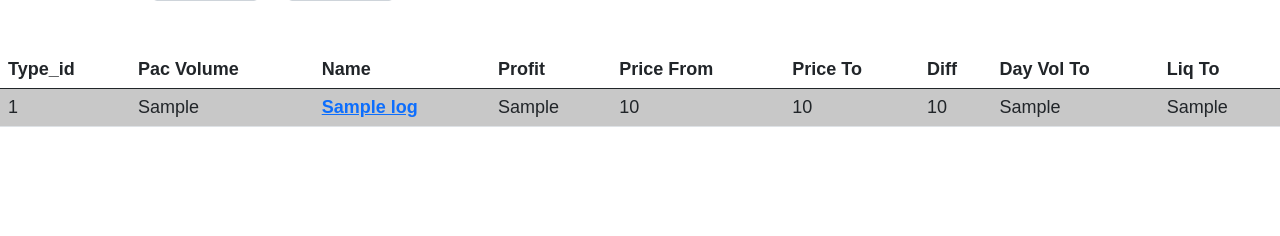
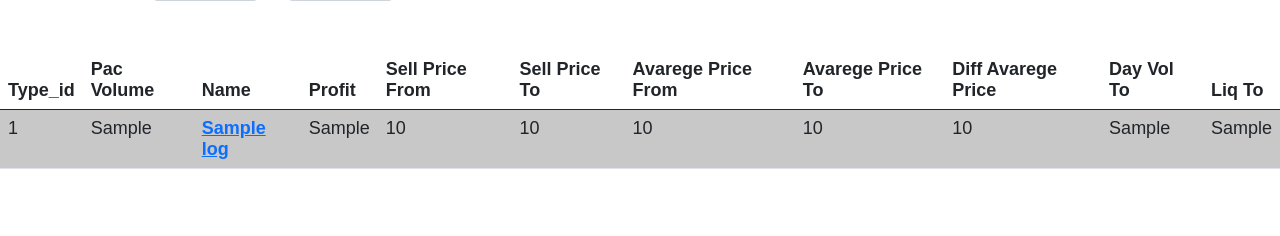
Before and after one commit to ATPstealer/eve_parser, a Django app: template logistics/templates/logistics/planing.html in a window 1280 px wide. Shown: the part 252-488 px from the top of the page. Run offline with Django 3.2, Linux system fonts and the light colour scheme; tables that the repository leaves empty hold one stand-in row (values such as "Sample post"); the template is opened without the code that fills it: values that come from a table or form of the project are taken from there, most other values are stand-ins (such as "Sample title", 1, 10 or a date in 2020); data that the repository does not hold is empty; parts of the project's set-up code (start-up, migrations or seed data) failed here and were passed over; some web fonts are replaced.

Commit message:
view sell/bay logistics

```diff
--- a/logistics/templates/logistics/planing.html
+++ b/logistics/templates/logistics/planing.html
@@ -55,13 +55,19 @@
             <th scope="col" class="hovertips">Profit
                 <span class="hovertipstext">Average profit over day (Inaccurate metric)</span>
             </th>
-            <th scope="col" class="hovertips">Price From
+            <th scope="col" class="hovertips">Sell Price From
+                <span class="hovertipstext">Sell price in {{ region_from_selected }} </span>
+            </th>
+            <th scope="col" class="hovertips">Sell Price To
+                <span class="hovertipstext">Sell price in {{ region_to_selected }} </span>
+            </th>
+            <th scope="col" class="hovertips">Avarege Price From
                 <span class="hovertipstext">Price in {{ region_from_selected }} </span>
             </th>
-            <th scope="col" class="hovertips">Price To
+            <th scope="col" class="hovertips">Avarege Price To
                 <span class="hovertipstext">Price in {{ region_to_selected }} </span>
             </th>
-            <th scope="col" class="hovertips">Diff
+            <th scope="col" class="hovertips">Diff Avarege Price
                 <span class="hovertipstext">Price difference between {{ region_to_selected }} and {{ region_from_selected }}  </span>
             </th>
             <th scope="col" class="hovertips">Day Vol To
@@ -82,6 +88,12 @@
             </th>
             <td>{{ log.profit_from }}</td>
             <td>
+                <script>document.write(({{ log.price_sell_from }}).toLocaleString())</script>
+            </td>
+            <td>
+                <script>document.write(({{ log.price_sell_to }}).toLocaleString())</script>
+            </td>
+            <td>
                 <script>document.write(({{ log.price_from }}).toLocaleString())</script>
             </td>
             <td>
```
Also changed, not shown: logistics/views.py (+6 -4 lines).
